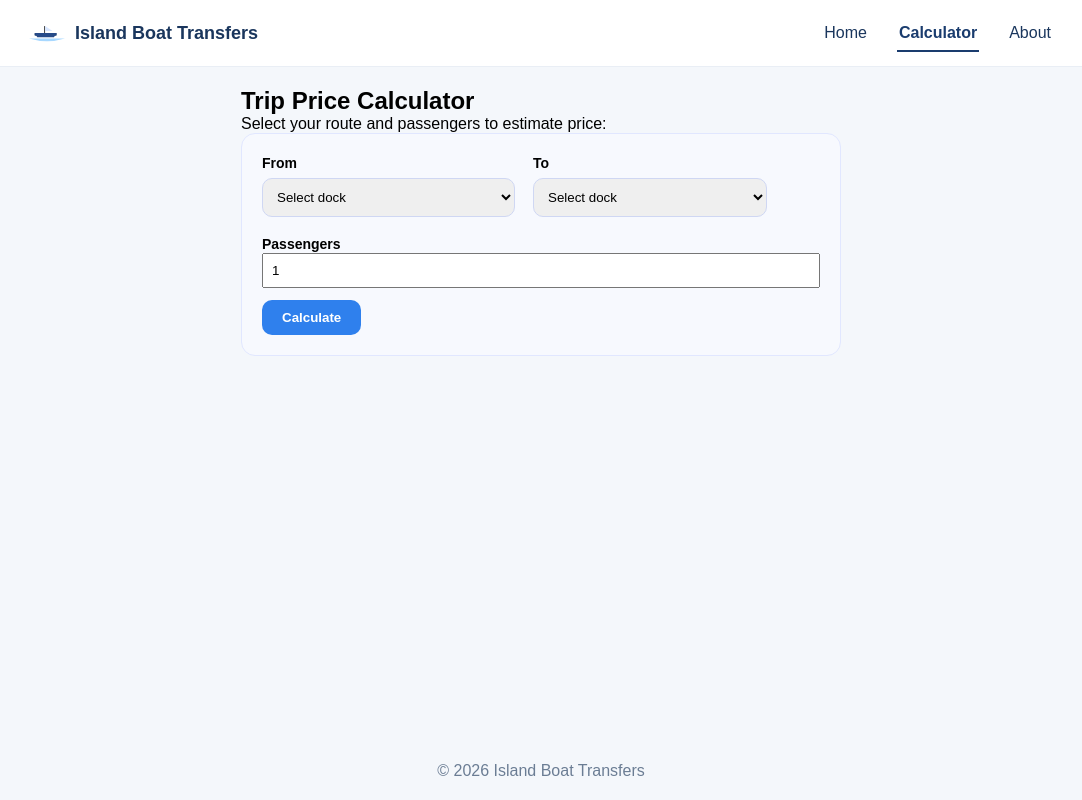
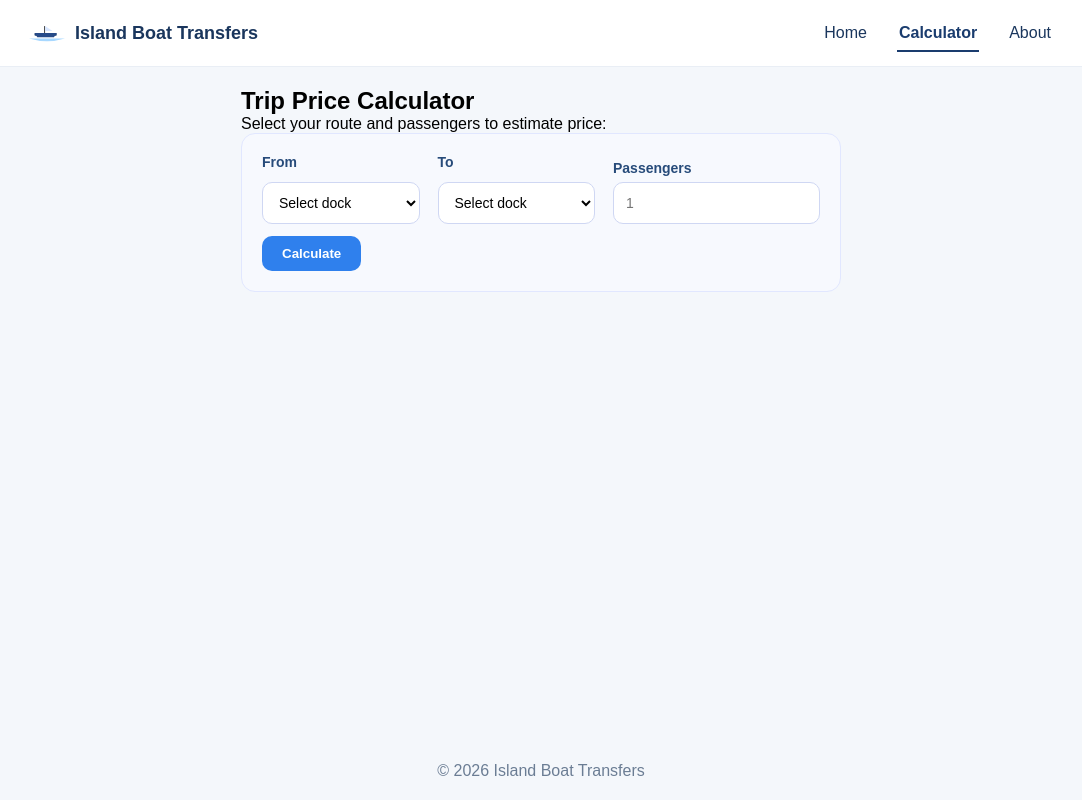
Before and after one commit to jadilovic/boat-transfers-frontend, a React (Create React App) app in the folder frontend/: page /calculator in a window 1280 px wide. Shown: the whole page, without its empty margins (99-1181 px from the left). Built offline with nearby package versions, Linux system fonts and the light colour scheme.

Commit message:
Fixes in calculation styling

```diff
--- a/frontend/src/App.css
+++ b/frontend/src/App.css
@@ -132,6 +132,14 @@ body {
     border-radius: 14px;
     box-shadow: 0 10px 25px rgba(0, 0, 0, 0.1);
     border: 1px solid #e3e9f5;
+  }
+
+  .input-row {
+    flex-direction: column;
+  }
+
+  .field {
+    width: 100%;
   }
 }
 
@@ -285,13 +293,6 @@ body {
   padding: 20px;
 }
 
-.input-row {
-  display: flex;
-  gap: 18px;
-  margin-bottom: 18px;
-  flex-wrap: wrap;
-}
-
 label {
   font-size: 14px;
   font-weight: 600;
@@ -327,9 +328,57 @@ select {
 }
 
 .result {
-  margin-top: 14px;
+  margin-top: 18px;
   background: white;
+  border-radius: 14px;
   border: 1px solid #dfe6fb;
-  padding: 14px;
-  border-radius: 12px;
+  padding: 16px;
 }
+
+.result-row {
+  display: flex;
+  justify-content: space-between;
+  padding: 6px 0;
+  font-size: 14px;
+  color: #405a7a;
+}
+
+.result-total {
+  display: flex;
+  justify-content: space-between;
+  margin-top: 12px;
+  padding-top: 12px;
+  border-top: 1px dashed #dfe6fb;
+  font-size: 16px;
+  font-weight: 700;
+  color: #1a3c6e;
+}
+
+.input-row {
+  display: flex;
+  gap: 18px;
+  align-items: flex-end;
+}
+
+.field {
+  flex: 1;
+  display: flex;
+  flex-direction: column;
+}
+
+.field label {
+  font-size: 14px;
+  font-weight: 600;
+  color: #274b7a;
+  margin-bottom: 6px;
+}
+
+.field select,
+.field input {
+  height: 42px;
+  padding: 0 12px;
+  border-radius: 10px;
+  border: 1px solid #cfd7f3;
+  font-size: 14px;
+  background: white;
+}
--- a/frontend/src/pages/Calculator.js
+++ b/frontend/src/pages/Calculator.js
@@ -17,7 +17,7 @@ export default function Calculator() {
 
   const [fromDock, setFromDock] = useState("");
   const [toDock, setToDock] = useState("");
-  const [passengers, setPassengers] = useState(1);
+  const [passengers, setPassengers] = useState("");
   const [distance, setDistance] = useState(null);
   const [price, setPrice] = useState(null);
   const [error, setError] = useState("");
@@ -61,7 +61,7 @@ export default function Calculator() {
       return;
     }
 
-    if (passengers < 1) {
+    if (!passengers || passengers < 1) {
       setError("At least one passenger is required.");
       return;
     }
@@ -91,7 +91,7 @@ export default function Calculator() {
 
         <div className="calc-box">
           <div className="input-row">
-            <div>
+            <div className="field">
               <label>From</label>
               <select
                 value={fromDock}
@@ -99,18 +99,14 @@ export default function Calculator() {
               >
                 <option value="">Select dock</option>
                 {docks.map((d) => (
-                  <option
-                    key={d.name}
-                    value={d.name}
-                    disabled={d.name === toDock}
-                  >
+                  <option key={d.name} value={d.name} disabled={d.name === toDock}>
                     {d.name}
                   </option>
                 ))}
               </select>
             </div>
 
-            <div>
+            <div className="field">
               <label>To</label>
               <select
                 value={toDock}
@@ -118,27 +114,26 @@ export default function Calculator() {
               >
                 <option value="">Select dock</option>
                 {docks.map((d) => (
-                  <option
-                    key={d.name}
-                    value={d.name}
-                    disabled={d.name === fromDock}
-                  >
+                  <option key={d.name} value={d.name} disabled={d.name === fromDock}>
                     {d.name}
                   </option>
                 ))}
               </select>
             </div>
-          </div>
 
-          <div style={{ marginTop: 16 }}>
+            <div className="field">
               <label>Passengers</label>
               <input
                 type="number"
                 min="1"
+                placeholder="1"
                 value={passengers}
-              onChange={(e) => setPassengers(Number(e.target.value))}
-              style={{ width: "100%", padding: 8 }}
+                onChange={(e) => {
+                  const value = e.target.value;
+                  setPassengers(value === "" ? "" : Number(value));
+                }}
               />
+            </div>
           </div>
 
           <button className="calc-btn" onClick={handleCalculate}>
@@ -149,13 +144,28 @@ export default function Calculator() {
 
           {distance && price && (
             <div className="result">
-              <p><strong>Distance:</strong> {distance} km</p>
-              <p><strong>Base price:</strong> €{price.base}</p>
-              <p><strong>Passengers:</strong> €{price.passengers}</p>
-              <hr />
-              <p><strong>Total price:</strong> €{price.total}</p>
+              <div className="result-row">
+                <span>Distance</span>
+                <strong>{distance} km</strong>
+              </div>
+
+              <div className="result-row">
+                <span>Base fare</span>
+                <strong>€{price.base}</strong>
+              </div>
+
+              <div className="result-row">
+                <span>Passengers ({passengers})</span>
+                <strong>€{price.passengers}</strong>
+              </div>
+
+              <div className="result-total">
+                <span>Total</span>
+                <strong>€{price.total}</strong>
+              </div>
             </div>
           )}
+
         </div>
       </div>
     </Layout>
```
Lines whose indentation alone changed are shown as unchanged.
